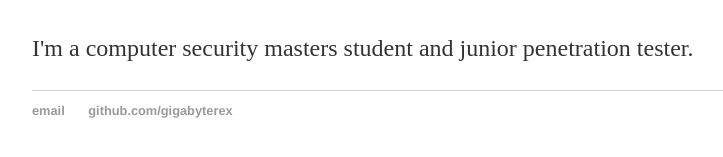
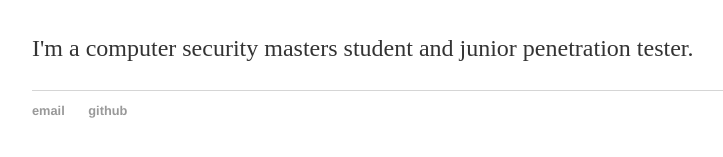
Before and after one commit to GigaByteRex/gigabyterex.github.io, a Jekyll site: the page built from index.html, in a window 1280 px wide. Shown: the part 223-380 px from the top of the page, without its empty margins (160-883 px from the left). Built offline with Jekyll 4.4.1, drawn with Linux system fonts in a browser that asks for light colours.

Commit message:
fixed wrong github link in layout default

```diff
--- a/_layouts/default.html
+++ b/_layouts/default.html
@@ -22,7 +22,7 @@
 			<footer>
 	    		<ul>
 	        		<li><a href="mailto:vetle@netsecurity.no">email</a></li>
-	        		<li><a href="https://github.com/hankquinlan">github.com/gigabyterex</a></li>
+	        		<li><a href="https://github.com/gigabyterex">github</a></li>
 				</ul>
 			</footer>
 		</body>
```
